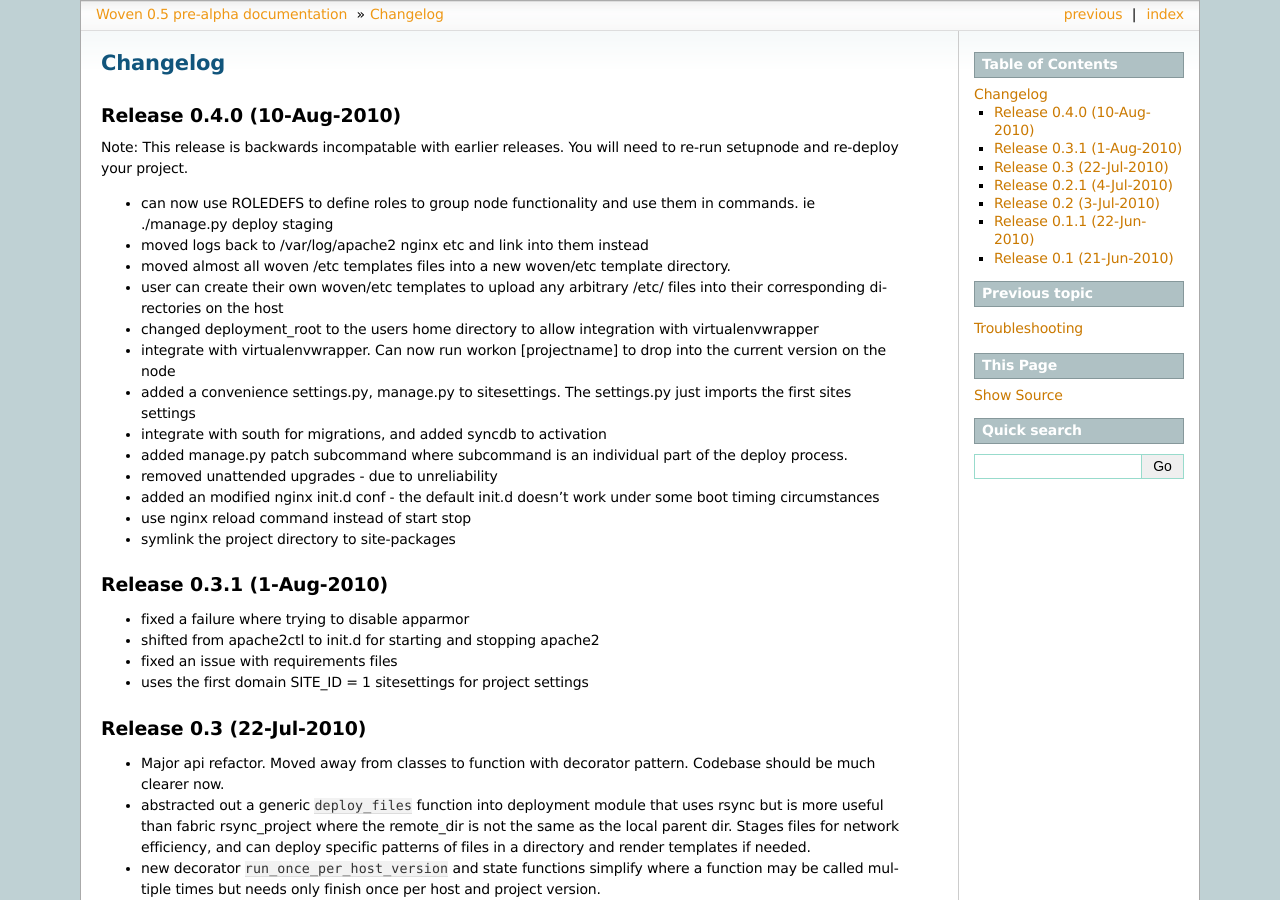
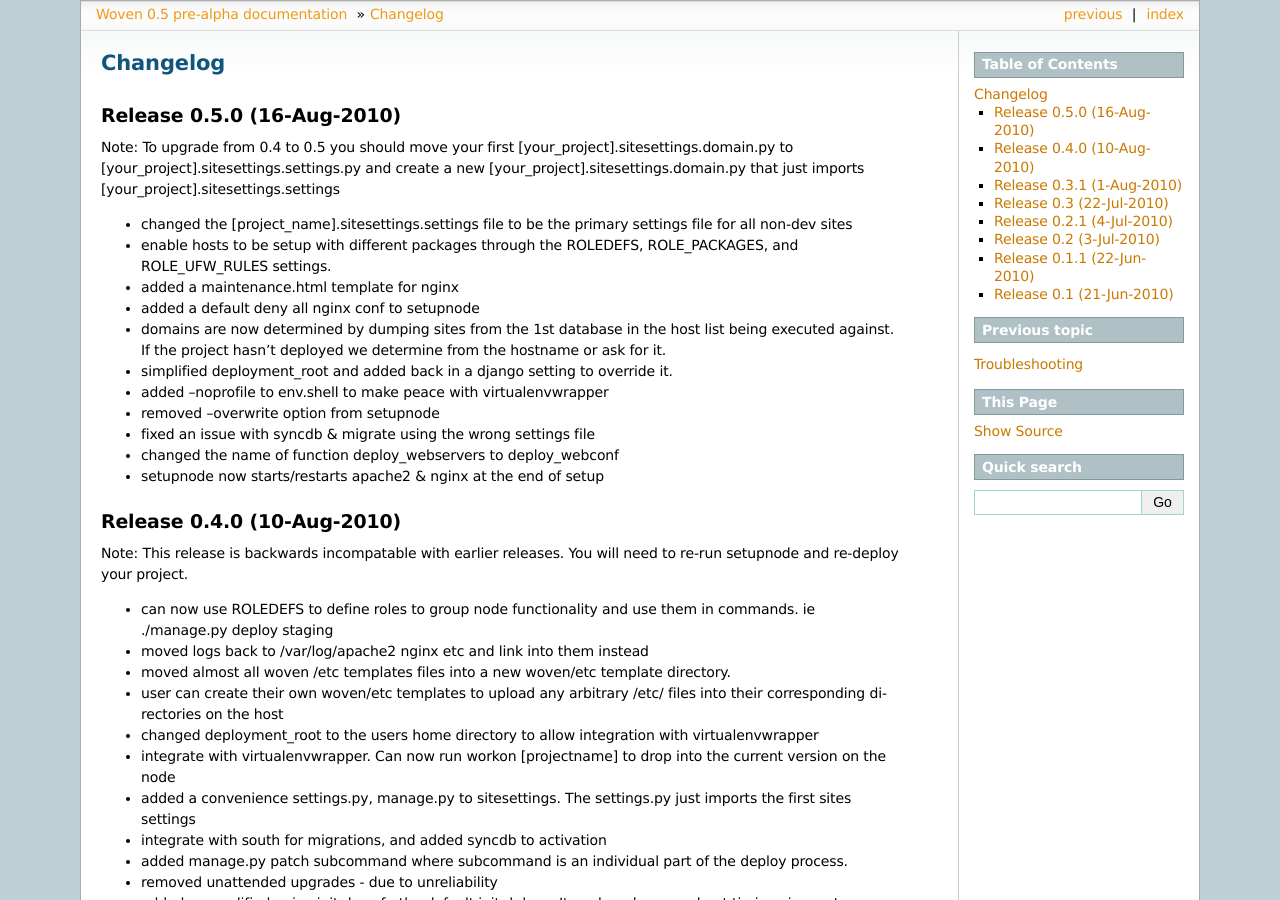
Before and after one commit to bretth/woven, a Sphinx documentation site: the page built from docs/changelog.rst, in a window 1280 px wide and 900 px high. Built offline with Sphinx 7.4.7, drawn with Linux system fonts in a browser that asks for light colours.

Commit message:
update docs for 0.5

```diff
--- a/docs/changelog.rst
+++ b/docs/changelog.rst
@@ -1,6 +1,24 @@
 
 Changelog
 ==========
+
+Release 0.5.0 (16-Aug-2010)
+---------------------------------
+
+Note: To upgrade from 0.4 to 0.5 you should move your first [your_project].sitesettings.domain.py to [your_project].sitesettings.settings.py and create a new [your_project].sitesettings.domain.py that just imports [your_project].sitesettings.settings
+
+* changed the [project_name].sitesettings.settings file to be the primary settings file for all non-dev sites
+* enable hosts to be setup with different packages through the ROLEDEFS, ROLE_PACKAGES, and ROLE_UFW_RULES settings.
+* added a maintenance.html template for nginx
+* added a default deny all nginx conf to setupnode
+* domains are now determined by dumping sites from the 1st database in the host list being executed against. If the project hasn't deployed we determine from the hostname or ask for it.
+* simplified deployment_root and added back in a django setting to override it.
+* added --noprofile to env.shell to make peace with virtualenvwrapper
+* removed --overwrite option from setupnode
+* fixed an issue with syncdb & migrate using the wrong settings file
+* changed the name of function deploy_webservers to deploy_webconf
+* setupnode now starts/restarts apache2 & nginx at the end of setup
+
 
 Release 0.4.0 (10-Aug-2010)
 ---------------------------------
--- a/docs/conventions.rst
+++ b/docs/conventions.rst
@@ -39,7 +38,7 @@
                             |--__init__.py
                             |--example_com.py (site local settings)
                             |--manage.py (you run this on the node)
-                            |--settings.py (convenience settings for manage.py)
+                            |--settings.py (primary settings file for manage.py)
             |--templates (your project templates go here)
             |--static
             |--wsgi (web server scripts go here including wsgi)
--- a/docs/main.rst
+++ b/docs/main.rst
@@ -154,7 +154,7 @@
 Development
 ===========
 
-At the current version, Woven is under heavy development and may be incompatible between versions until the api matures enough for a beta release. The core highlevel functions setupnode, deploy, patch, and activate will not change.
+At the current version 0.5, Woven has implemented most of it's basic features, and is now aiming to stabilize the api and move from alpha to beta status. There still may be incompatibilities between version 0.5 and 0.6, but will endeavour to provide an upgrade path between versions until the a beta release.  The core highlevel functions setupnode, deploy, patch, and activate will not change.
 
 The woven project is hosted on github at http://github.com/bretth/woven. Feature requests and bug reports are welcome.
 
--- a/docs/settings.rst
+++ b/docs/settings.rst
@@ -50,6 +48,7 @@
     ROLE_PACKAGES = {} #eg ROLE_PACKAGES = {'postgresql':['postgresql']}
 
     #Virtualenv/Pip
+    DEPLOYMENT_ROOT = ''# defaults to /home/$USER.
     DJANGO_REQUIREMENT = '' #defaults to development django. A pip requirements string for the version of Django to install
     PIP_REQUIREMENTS = [] # list of text pip requirements files (not pybundles). Defaults to any file in the setup.py directory with `req` prefix
     # Note: Woven will look for optional pybundles matching the requirements in the dist directory - you can use the bundle management command to create these.
```
Also changed, not shown: other parts of docs/conventions.rst (+0 -1 lines), other parts of docs/settings.rst (+0 -2 lines), docs/commands.rst (+13 -2 lines).
